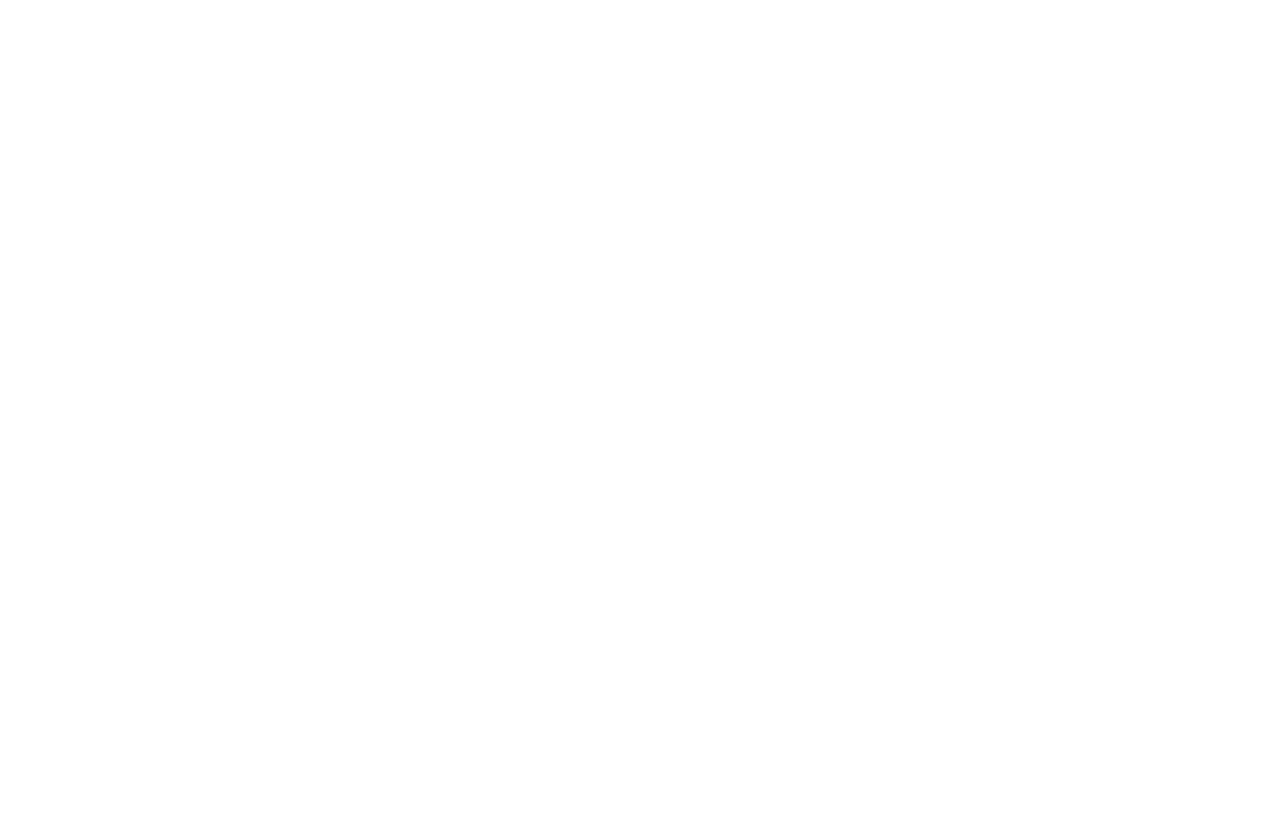
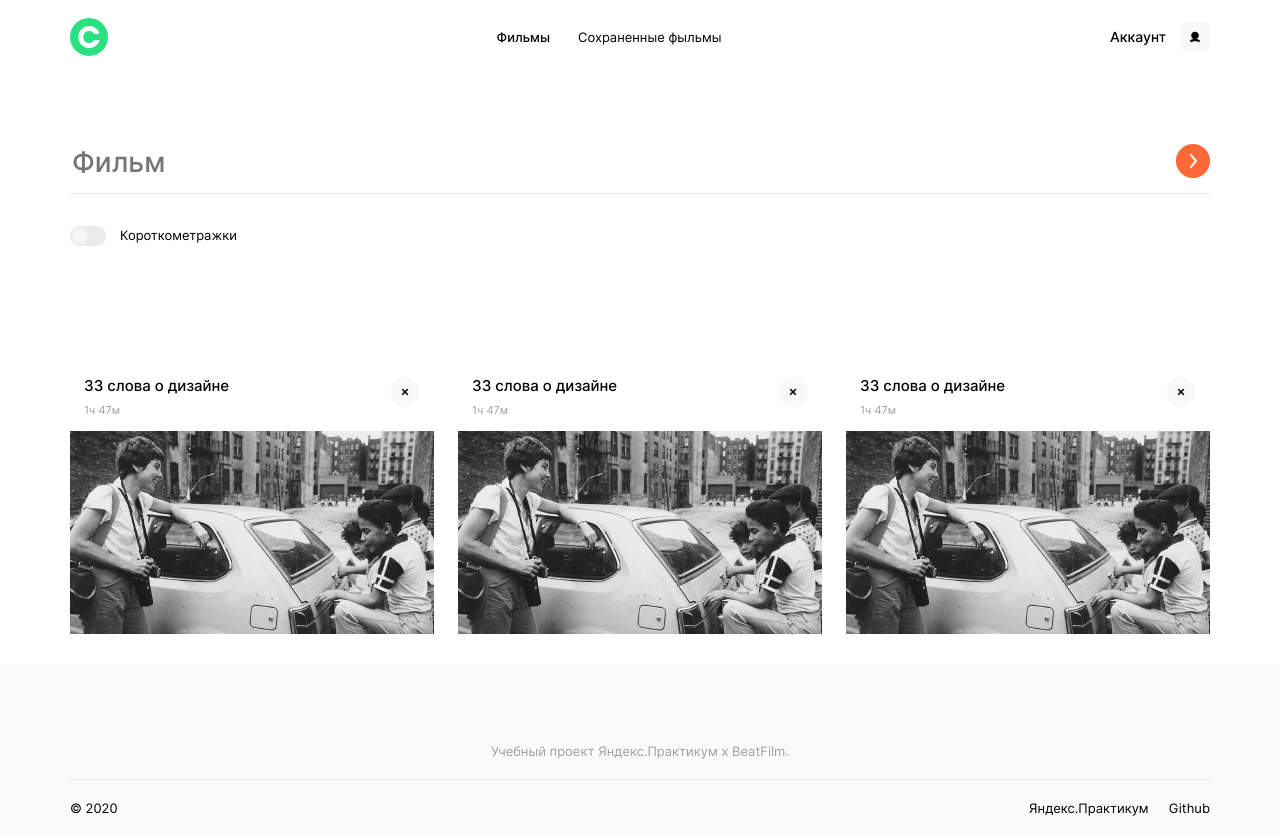
Before and after one commit to evvlboro/movies-explorer-frontend, a React app: page /saved-movies in a window 1280 px wide. Before the commit the page ends 800 px from the top, so only its background shows below. Built offline with nearby package versions, Linux system fonts and the light colour scheme.

Commit message:
feat: add SavedMovies component

```diff
--- a/src/block/header/__logo/header__logo.css
+++ b/src/block/header/__logo/header__logo.css
@@ -1,3 +1,4 @@
 .header__logo {
   margin: 18px 0;
+  cursor: pointer;
 }
--- /dev/null
+++ b/src/block/movies-card/__delete-btn/movies-card__delete-btn.css
@@ -0,0 +1,11 @@
+.movies-card__delete-btn {
+  background: url(../../../images/delete-btn.png);
+  border: none;
+  width: 30px;
+  height: 30px;
+  cursor: pointer;
+}
+
+.movies-card__delete-btn:hover {
+  opacity: .6;
+}
--- a/src/components/App.js
+++ b/src/components/App.js
@@ -1,5 +1,6 @@
 import Main from './Main';
 import Movies from './Movies';
+import SavedMovies from './SavedMovies';
 import { Route, Switch } from 'react-router-dom';
 
 function App() {
@@ -11,6 +12,9 @@ function App() {
       <Route exact path="/movies">
         <Movies />
       </Route>
+      <Route exact path="/saved-movies">
+        <SavedMovies />
+      </Route>
     </Switch>
   );
 }
--- a/src/components/MoviesCard.js
+++ b/src/components/MoviesCard.js
@@ -1,4 +1,5 @@
-function MoviesCard({title, duration, imgUrl}) {
+function MoviesCard({title, duration, imgUrl, fromSavedPage}) {
+  console.log('fromSavedPage: ' + fromSavedPage);
   return (
     <div className="movies-card">
       <div className="movies-card__container">
@@ -6,7 +7,11 @@ function MoviesCard({title, duration, imgUrl}) {
           <p className="movies-card__title">{title}</p>
           <p className="movies-card__duration">{duration}</p>
         </div>
-        <button className="movies-card__save-btn" />
+        {
+          fromSavedPage ?
+          ( <button className="movies-card__delete-btn" /> ) :
+          ( <button className="movies-card__save-btn" /> )
+        }
       </div>
       <img src={imgUrl} alt={title} className="movies-card__img" />
     </div>
--- a/src/components/MoviesCardList.js
+++ b/src/components/MoviesCardList.js
@@ -1,8 +1,12 @@
 import React, { useState } from 'react';
 import MoviesCard from "./MoviesCard";
 
-function MoviesCardList({cards}){
-  const [count, setCount] = useState(3);
+function MoviesCardList({cards, fromSavedPage}){
+  let initalCount = 3;
+  if(fromSavedPage === true) {
+    initalCount = cards.length;
+  }
+  const [count, setCount] = useState(initalCount);
 
   return (
     <div className="movies-card-list">
@@ -14,10 +18,14 @@ function MoviesCardList({cards}){
               title={card.title}
               duration={card.duration}
               imgUrl={card.imgUrl}
+              fromSavedPage={fromSavedPage}
             />
           ))
         }
       </div>
+      {
+        fromSavedPage !== true ?
+          (
             <button
               className="movies-card-list__more-btn"
               onClick={() => {
@@ -25,6 +33,9 @@ function MoviesCardList({cards}){
               }}>
               Ещё
             </button>
+          ) : (<></>)
+      }
+
     </div>
   );
 }
--- /dev/null
+++ b/src/components/SavedMovies.js
@@ -0,0 +1,81 @@
+import Header from './Header';
+import SearchForm from './SearchForm';
+import Footer from './Footer';
+import MoviesCardList from './MoviesCardList';
+
+import cardExample1 from '../images/card-examples/example1.png';
+
+const cards = [
+  {
+    _id: 1,
+    title: '33 слова о дизайне',
+    duration: '1ч 47м',
+    imgUrl: cardExample1,
+    isSaved: true
+  },
+  {
+    _id: 2,
+    title: '33 слова о дизайне',
+    duration: '1ч 47м',
+    imgUrl: cardExample1,
+    isSaved: true
+  },
+  {
+    _id: 3,
+    title: '33 слова о дизайне',
+    duration: '1ч 47м',
+    imgUrl: cardExample1,
+    isSaved: true
+  },
+  {
+    _id: 4,
+    title: '33 слова о дизайне',
+    duration: '1ч 47м',
+    imgUrl: cardExample1
+  },
+  {
+    _id: 5,
+    title: '33 слова о дизайне',
+    duration: '1ч 47м',
+    imgUrl: cardExample1
+  },
+  {
+    _id: 6,
+    title: '33 слова о дизайне',
+    duration: '1ч 47м',
+    imgUrl: cardExample1
+  },
+  {
+    _id: 7,
+    title: '33 слова о дизайне',
+    duration: '1ч 47м',
+    imgUrl: cardExample1
+  },
+  {
+    _id: 8,
+    title: '33 слова о дизайне',
+    duration: '1ч 47м',
+    imgUrl: cardExample1
+  },
+  {
+    _id: 9,
+    title: '33 слова о дизайне',
+    duration: '1ч 47м',
+    imgUrl: cardExample1
+  }
+]
+
+function SavedMovies() {
+  return (
+    <>
+      <Header loggedIn={true}/>
+      <SearchForm />
+      <MoviesCardList
+        cards={cards.filter(card => card.isSaved === true)}
+        fromSavedPage={true} />
+      <Footer />
+    </>
+  )
+}
+
+export default SavedMovies;
--- a/src/index.css
+++ b/src/index.css
@@ -86,6 +86,7 @@
 @import url(./block/movies-card/__duration/movies-card__duration.css);
 @import url(./block/movies-card/__save-btn/movies-card__save-btn.css);
 @import url(./block/movies-card/__img/movies-card__img.css);
+@import url(./block/movies-card/__delete-btn/movies-card__delete-btn.css);
 
 @import url(./block/movies-card-list/movies-card-list.css);
 @import url(./block/movies-card-list/__container/movies-card-list__container.css);
```
Also changed, not shown: src/images/delete-btn.png (added). Lines whose indentation alone changed are shown as unchanged.
